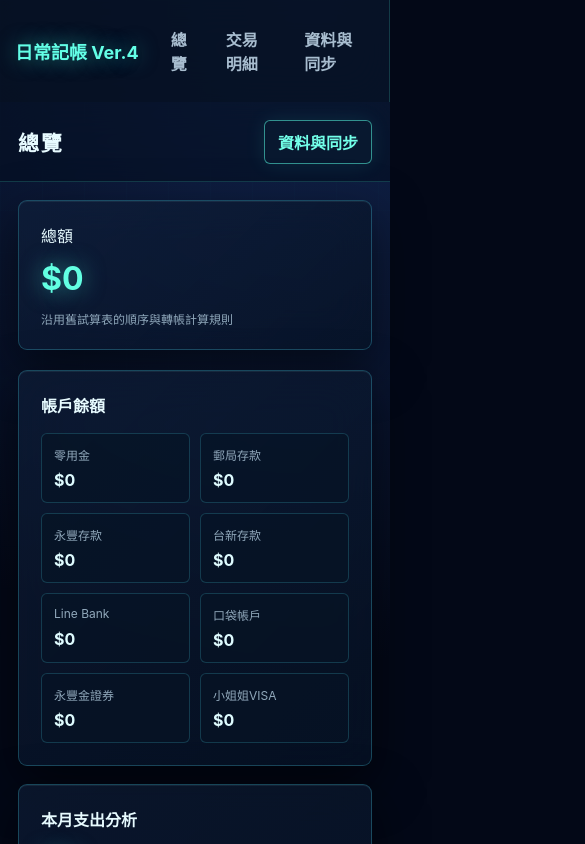
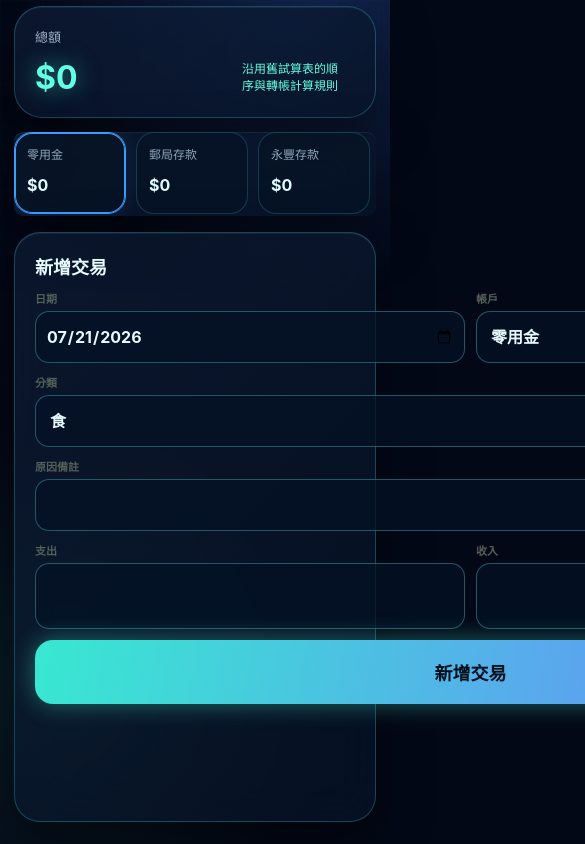
Before and after one commit to sam9128/daily-accounting-Ver.4, a React (Vite) app: page / in a window 390 px wide. Shown: the top 844 px of the page, 585 px wide, since content can reach past the window. Built offline with nearby package versions, Linux system fonts and the light colour scheme.

Commit message:
Optimize mobile quick transaction flow

```diff
--- a/src/main.jsx
+++ b/src/main.jsx
@@ -4,6 +4,7 @@ import { registerSW } from 'virtual:pwa-register';
 import App from './App.jsx';
 import './styles.css';
 import './dark.css';
+import './mobile.css';
 
 registerSW({ onNeedRefresh: () => window.dispatchEvent(new Event('book-update-ready')) });
 createRoot(document.getElementById('root')).render(<StrictMode><App /></StrictMode>);
--- /dev/null
+++ b/src/mobile.css
@@ -0,0 +1,30 @@
+@media (max-width: 760px) {
+  #root { display: block; min-height: 100vh; }
+  aside, header { display: none; }
+  main { padding: 6px 14px 28px; }
+  .summary, .grid, #transactions { margin: 0 0 16px; gap: 16px; }
+  .summary { display: block; }
+  .summary > article:first-child { min-height: 105px; padding: 20px; border-radius: 28px; }
+  .summary > article:first-child span { font-size: 13px; color: #9eb1c4; }
+  .summary > article:first-child strong { font-size: 32px; }
+  .summary > article:first-child small { position: absolute; right: 28px; top: 52px; max-width: 105px; color: #66ffe1 !important; }
+  .accounts { margin-top: 14px; padding: 0 !important; overflow-x: auto; background: transparent !important; border: 0 !important; box-shadow: none !important; }
+  .accounts > h2 { display: none; }
+  .accounts > div { display: flex; width: max-content; gap: 10px; padding-bottom: 2px; }
+  .accounts p { width: 112px; min-height: 82px; border-radius: 18px !important; }
+  .accounts p:first-child { border-color: #3d9dff !important; box-shadow: inset 0 0 0 1px #3d9dff, 0 0 18px #3d9dff24 !important; }
+  .grid { display: block; padding-bottom: 0; }
+  .grid > article { display: none; }
+  .grid form { grid-template-columns: 1fr 1fr; padding: 20px !important; border-radius: 26px !important; min-height: 590px; }
+  .grid form h2, .grid form label:nth-of-type(3), .grid form label:nth-of-type(4), .grid form .primary { grid-column: 1 / -1; }
+  .grid form h2 { font-size: 0; margin: 0; }
+  .grid form h2::after { content: '新增交易'; font-size: 18px; }
+  .grid form label:nth-of-type(3), .grid form label:nth-of-type(4) { grid-column: 1 / -1; }
+  .grid form label { font-size: 11px; }
+  .grid form input, .grid form select { min-height: 52px; border-radius: 14px; font-size: 16px; }
+  .grid form label:nth-of-type(5) input, .grid form label:nth-of-type(6) input { min-height: 66px; font-size: 25px; font-weight: 800; }
+  .grid form label:nth-of-type(5) input { color: #ff557f !important; }
+  .grid form label:nth-of-type(6) input { color: #52f9d9 !important; }
+  .grid form .primary { align-self: end; min-height: 64px; border-radius: 18px; font-size: 18px; }
+  #transactions { display: none; }
+}
```
